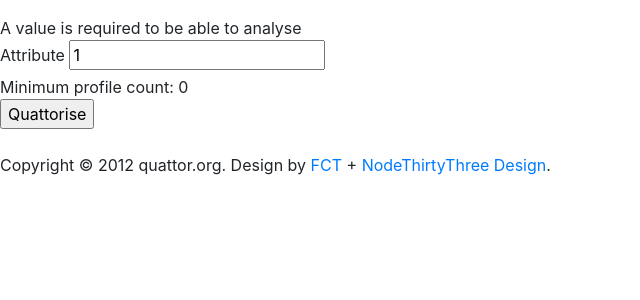
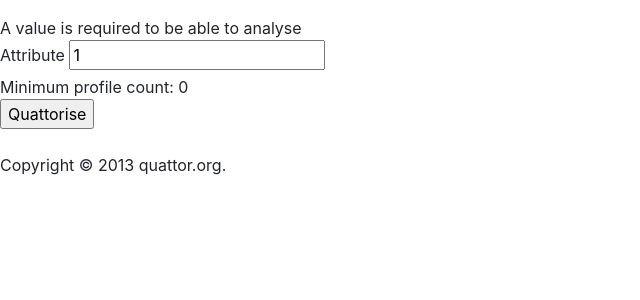
Before and after one commit to quattor/data-warehouse, a PHP site: page /index.php?attribute=1 in a window 1280 px wide. Shown: the part 94-394 px from the top of the page, without its empty margins (0-640 px from the left). Run offline with PHP 8.4, Linux system fonts and the light colour scheme; data that the repository does not hold is empty; some libraries are stand-ins or nearby versions.

Commit message:
Changed the copyright notice year to 2013 and removed the 'design by Node Thirty Three Designs' notice

```diff
--- a/qdw-web/src/main/php/footer.inc.php
+++ b/qdw-web/src/main/php/footer.inc.php
@@ -4,6 +4,9 @@
     </div>
 </div>
 
-<div id="footer" class="fixed">Copyright &copy; 2012 quattor.org. Design by <a href="http://www.freecsstemplates.org">FCT</a> + <a href="http://www.nodethirtythree.com/">NodeThirtyThree Design</a>.</div>
+<div id="footer" class="fixed">
+	Copyright &copy; 2013 quattor.org.
+</div>
+
 </body>
 </html>
```
